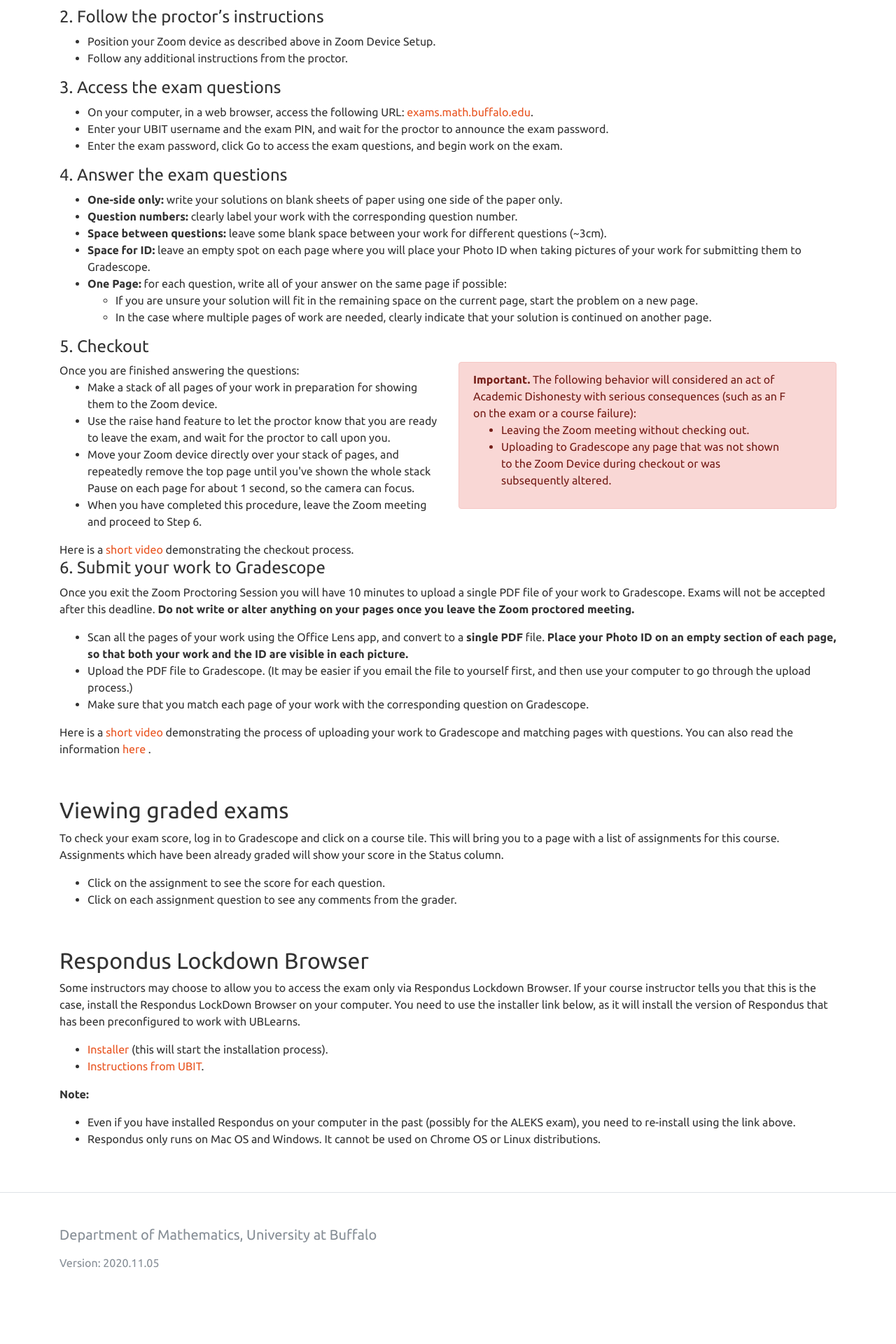
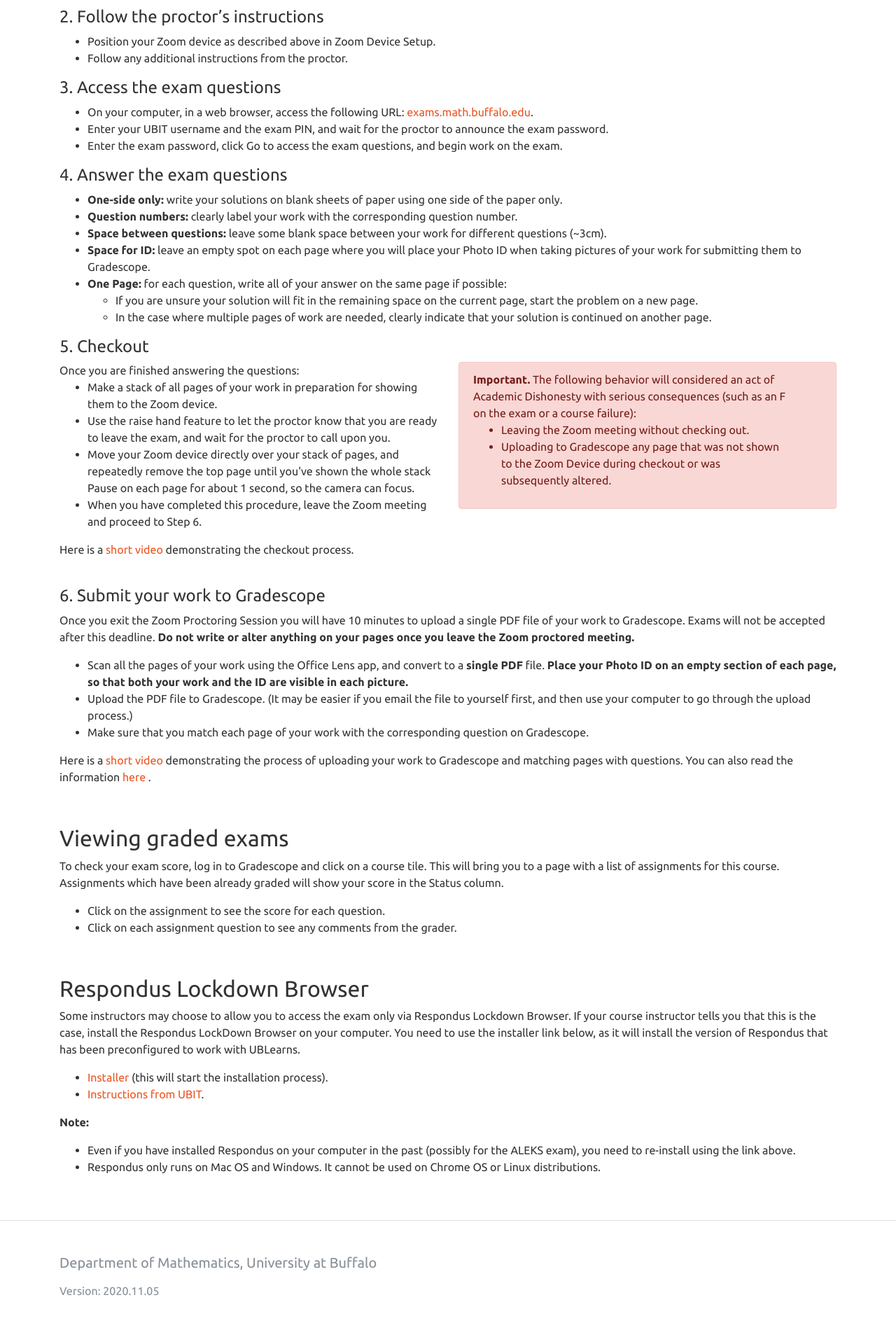
Before and after one commit to ub-math/exam_guides, a Jekyll site: the page built from docs/index.md, in a window 1280 px wide. Shown: the part 4431-6351 px from the top of the page at 70% size. Built offline with Jekyll 4.4.1, drawn with Linux system fonts in a browser that asks for light colours; before the commit the page ends 6311 px from its top, so only the background shows below that.

Commit message:
Update index.md

```diff
--- a/docs/index.md
+++ b/docs/index.md
@@ -279,7 +279,6 @@ and can make you vulnerable to dishonesty by others.
 
           Here is a <a target="_blank" href="https://ub.hosted.panopto.com/Panopto/Pages/Viewer.aspx?id=1665fd0d-3d0a-4c76-9049-ac5b00e8a2da"> short video </a>
           demonstrating the checkout process.
-          <br/>
         </div>
       <div class="col-lg" style="padding-right:0px;">
         <div class="alert alert-dismissible alert-danger">
@@ -296,7 +295,7 @@ and can make you vulnerable to dishonesty by others.
 </div>
 
 
-
+<br/>
 
 #### 6. Submit your work to Gradescope
 
```
